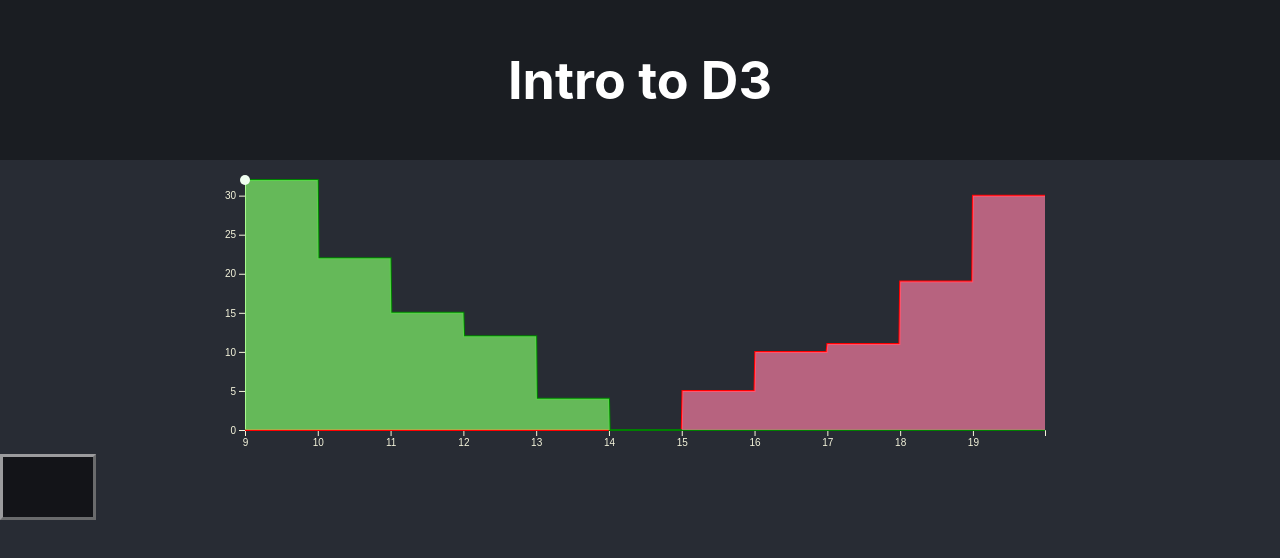
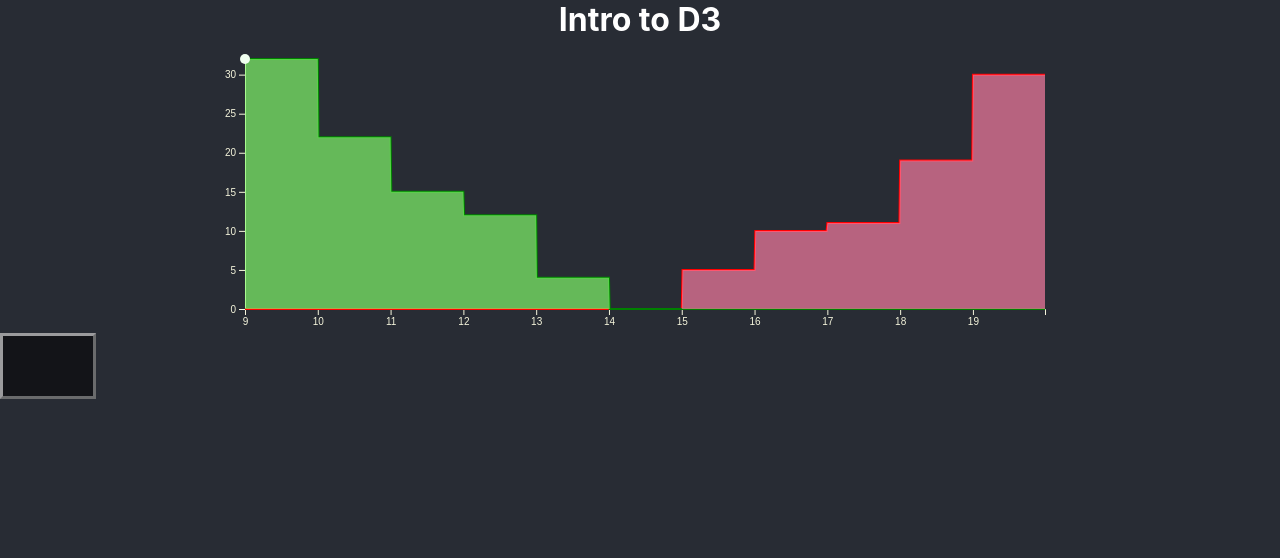
Before and after one commit to emtreid/d3-intro, a React (Create React App) app: page / in a window 1280 px wide. Shown: the top 558 px of the page. Built offline with nearby package versions, Linux system fonts and the light colour scheme.

Commit message:
remove most of the app css

```diff
--- a/src/App.css
+++ b/src/App.css
@@ -2,37 +2,7 @@
   text-align: center;
 }
 
-.App-logo {
-  height: 40vmin;
-  pointer-events: none;
+h1 {
+  color: white;
+  margin: 0;
 }
-
-@media (prefers-reduced-motion: no-preference) {
-  .App-logo {
-    animation: App-logo-spin infinite 20s linear;
-  }
-}
-
-.App-header {
-  background-color: #1a1d22;
-  min-height: 20vh;
-  display: flex;
-  flex-direction: column;
-  align-items: center;
-  justify-content: center;
-  font-size: calc(10px + 2vmin);
-  color: white;
-}
-
-.App-link {
-  color: #61dafb;
-}
-
-@keyframes App-logo-spin {
-  from {
-    transform: rotate(0deg);
-  }
-  to {
-    transform: rotate(360deg);
-  }
-}
--- a/src/App.jsx
+++ b/src/App.jsx
@@ -7,9 +7,7 @@
 
   return (
     <div className="App">
-      <header className="App-header">
-        <h1>Intro to D3</h1>
-      </header>
+      <h1>Intro to D3</h1>
       <div className="content">
         <DepthChart
           sellData={sellData}
```
